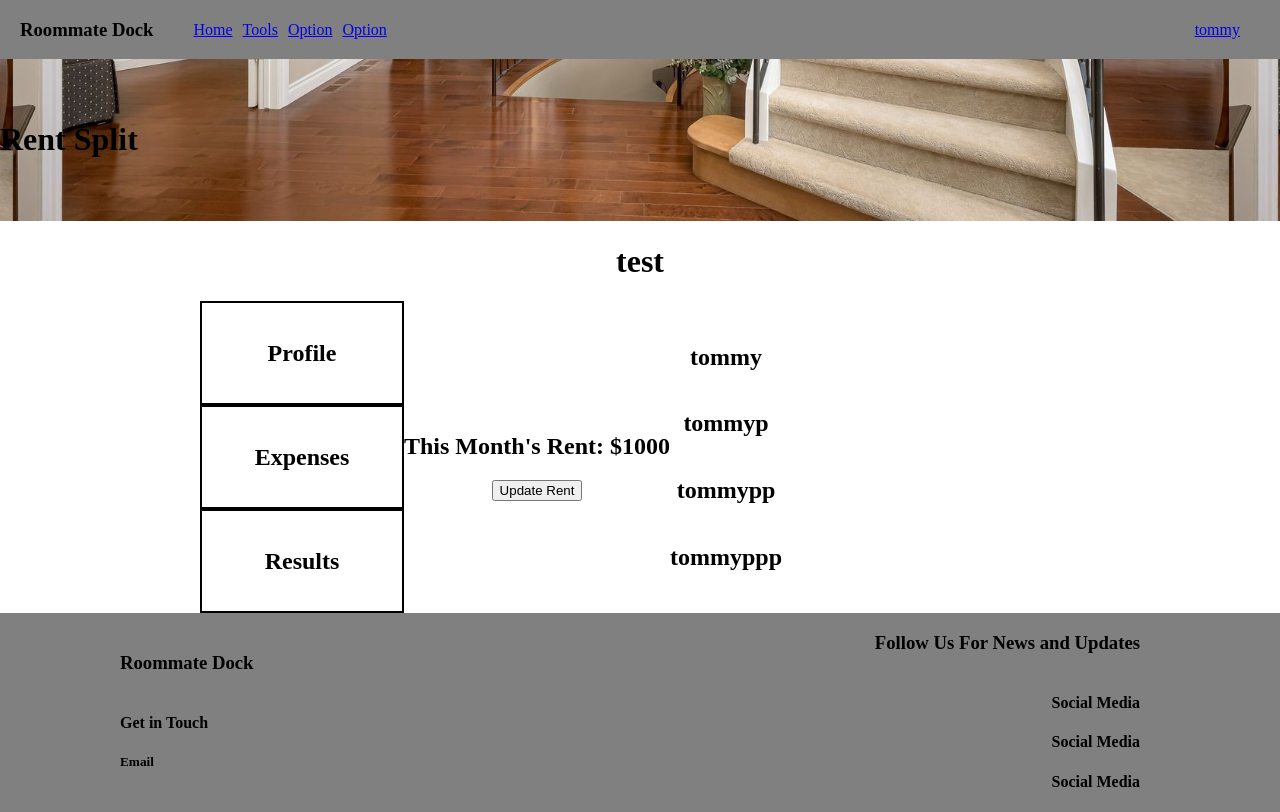
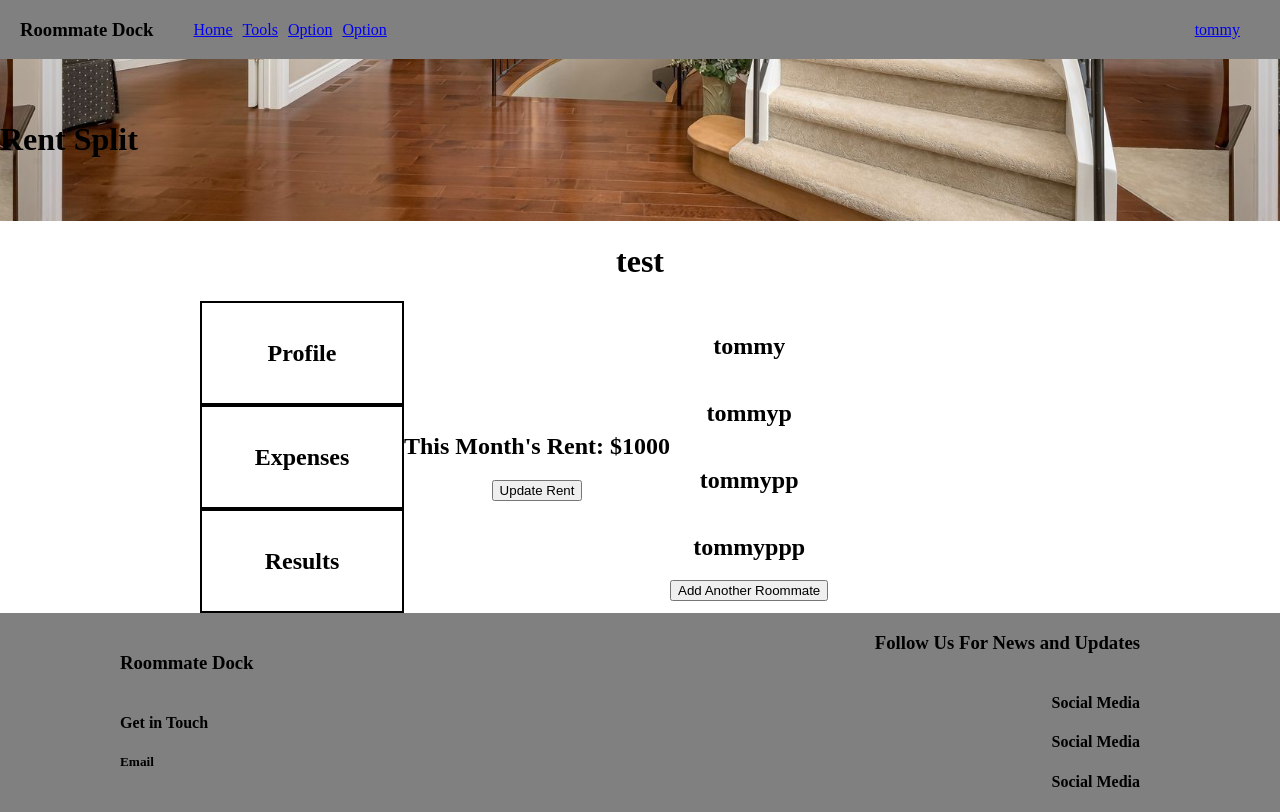
Before and after one commit to 2001tpham/rent-calculator, a Django app: a page that uses roommmatedock/dock/templates/dock/layout-landing.html in a window 1280 px wide. Run offline with Django 4.2, Linux system fonts and the light colour scheme; a user stored in the database is signed in; data comes from the database, SQL or seed files in the repository; both versions use the stored data as it was after the commit; data that the repository does not hold is empty; style sheets or scripts are compiled from the project's sources; parts of the project's set-up code (start-up, migrations or seed data) failed here and were passed over; some libraries are stand-ins or nearby versions.

Commit message:
check log for 9 March

```diff
--- a/roommmatedock/dock/templates/dock/layout-landing.html
+++ b/roommmatedock/dock/templates/dock/layout-landing.html
@@ -102,12 +102,6 @@
             <div class="right-in-div logged-out-register">
 
                 <div class='next-to-eachother'>
-
-                    <div class="try-loggedout">
-                        <a href="{% url 'options' %}" class='logged-out-nav-btn'>Try Without an Account</a>
-
-                    </div>
-
                     <div class="logged-out-main-btns">
                         <a href="{% url 'users:login' %}" class='logged-out-nav-btn'>Log In</a>
                         <a href="{% url 'users:register' %}" class='logged-out-nav-btn'>Register For Free</a>
--- a/roommmatedock/rentsplit/templates/rentsplit/index.html
+++ b/roommmatedock/rentsplit/templates/rentsplit/index.html
@@ -66,9 +66,9 @@
                     {% endfor %}
                 {% else %}
                     <h4 class='subtext'>No Profiles</h4>
+                    <button class='main-button' id='create-profile-button'>Create a New Profile</button>
                 {% endif %}
             </div>
-                <button class='main-button' id='create-profile-button'>Create a New Profile</button>
         </div>
 
     </div>
--- a/roommmatedock/rentsplit/templates/rentsplit/user-profile.html
+++ b/roommmatedock/rentsplit/templates/rentsplit/user-profile.html
@@ -8,6 +8,28 @@
 
 {% block body %}
 {% comment %} MODAL {% endcomment %}
+
+{% comment %} ADD USER MODAL {% endcomment %}
+<div class="modal" id='add-user-modal'>
+    <div class="modal-body">
+        <div class="modal-header">
+            <div class="modal-title">
+                <h1>Add a Roommate</h1>
+            </div>
+
+            <div class="close-modal-button">
+                <h3 class='close' id='add-user-modal-close'>&times</h3>
+            </div>
+        </div>
+
+        <form action="{% url 'rentsplit:add-user' profile_name=profile.name %}" method='POST'>
+            {% csrf_token %}
+            <input type="text" name='username' placeholder='Add a user by username'>
+
+            <input class='main-button' type="submit">
+        </form>
+    </div>
+</div>
 
 {% comment %} RENT MODAL {% endcomment %}
     <div class="modal" id='rent-modalid'>
@@ -107,6 +129,7 @@
             {% for user in profile_users %}
             <h2>{{ user.username }}</h2>
             {% endfor %}
+            <button class='main-button' id='add-user-in-profile'>Add Another Roommate</button>
         </div>
 
     </div>
--- a/roommmatedock/rentsplit/urls.py
+++ b/roommmatedock/rentsplit/urls.py
@@ -10,4 +10,5 @@ urlpatterns = [
     path('add-expense/<str:profile_name>', views.add_expense, name='add-expense'),
     path('update-rent/<str:profile_name>', views.update_rent, name='update-rent'),
     path('remove/<str:expense_name>/<str:profile_name>', views.remove_expense, name='remove-expense'),
+    path('add-user/<str:profile_name>', views.add_user, name='add-user'),
 ]
--- a/roommmatedock/rentsplit/views.py
+++ b/roommmatedock/rentsplit/views.py
@@ -130,11 +130,14 @@ def results(profile):
     user_num = 0
     rent = profile.rent
     calculated_rents = {}
+    expenses_exist = False
 
+    #IF EXPENSES IN PROFILE
     for u in profile_users:
         if u.expense_fr_user.all():
             user_expense = Expense.objects.filter(user=u)
             total_expense_dict[u.username] = sum(e.amount for e in user_expense)
+            expenses_exist = True
         else:
             user_expense = 0
             total_expense_dict[u.username] = user_expense
@@ -153,13 +156,29 @@ def results(profile):
                 other_expenses += total_expense_dict[other_user]
 
         #Calculated rent for this user
+        if expenses_exist == True:
+            calculated_rents[us] = (rent / user_num) - expense + (other_expenses / (user_num - 1))
+        else:
+            calculated_rents[us] = rent / user_num
 
-        calculated_rents[us] = (rent / 3) - expense + (other_expenses / (user_num - 1))
+
+
+
 
     return calculated_rents
 
 def remove_expense(request, expense_name, profile_name):
     profile = request.user.profile.get(name=profile_name)
-    expense_to_delete = Expense.objects.get(name=expense_name, profile=profile)
-    expense_to_delete.delete()
+    if profile.expense_fr_profile.all():
+        expense_to_delete = Expense.objects.get(name=expense_name, profile=profile)
+        expense_to_delete.delete()
+        return user_profile(request, profile_name)
+
+def add_user(request, profile_name):
+    profile = ProfileAuth.objects.get(name=profile_name)
+    new_user_id = request.POST['username']
+    new_user = User.objects.get(username=new_user_id)
+
+    profile.users.add(new_user)
+
     return user_profile(request, profile_name)
```
Also changed, not shown: roommmatedock/rentsplit/static/rentsplit/rentsplit.js (+21 -0 lines), roommmatedock/rentsplit/templates/rentsplit/create-profile.html (deleted, +0 -22 lines), roommmatedock/db.sqlite3, 1 other file.
